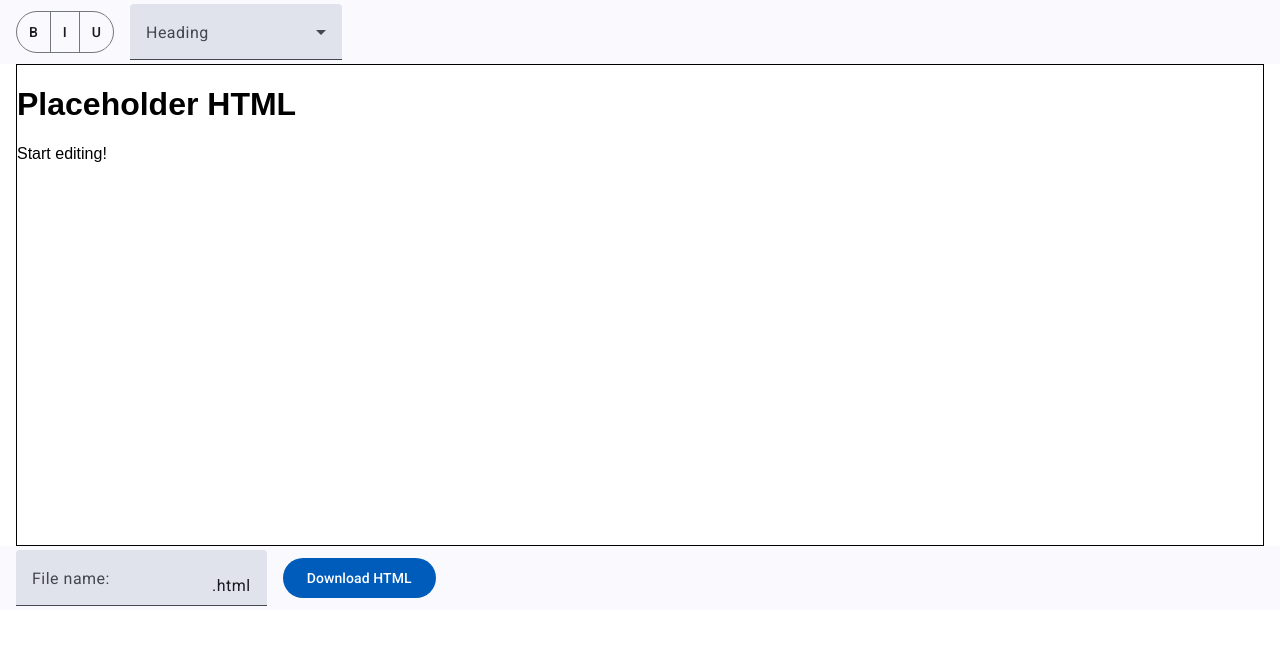
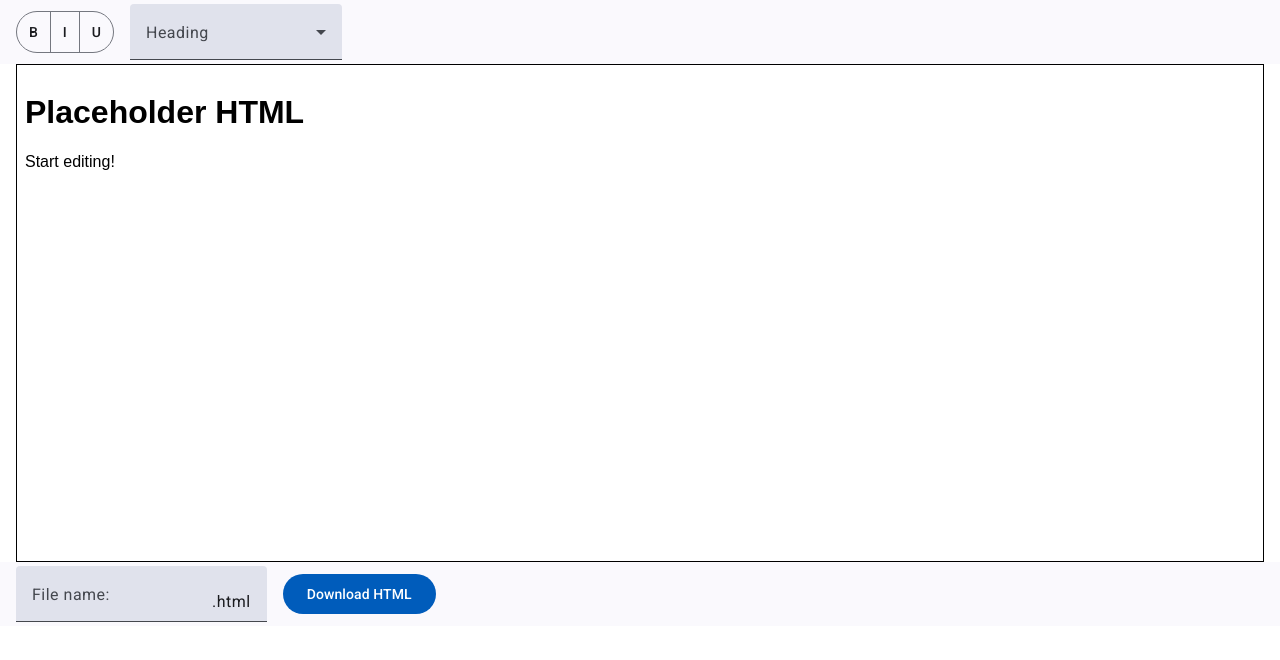
Before and after one commit to makoadampeter/htmlwysiwyg, an Angular app: page / in a window 1280 px wide. Shown: the top 660 px of the page. Built offline with nearby package versions, Linux system fonts and the light colour scheme.

Commit message:
fix: match output css to stage appearance

```diff
--- a/src/app/editor/editor.component.ts
+++ b/src/app/editor/editor.component.ts
@@ -38,7 +38,9 @@ export class EditorComponent {
         }
 
         body {
-          overflow: auto;
+          display: block;
+          margin: 8px;
+          font-family: Arial, Helvetica, sans-serif;
         }
       </style>
     </head>
--- a/src/app/stage/stage.component.scss
+++ b/src/app/stage/stage.component.scss
@@ -5,7 +5,7 @@
     width: auto;
     display: block;
     unicode-bidi: isolate;
-    padding: 0;
+    padding: 8px;
     margin: 0;
     margin-inline: min(2.5vw, 16px);
     border: 1px solid black;
```
